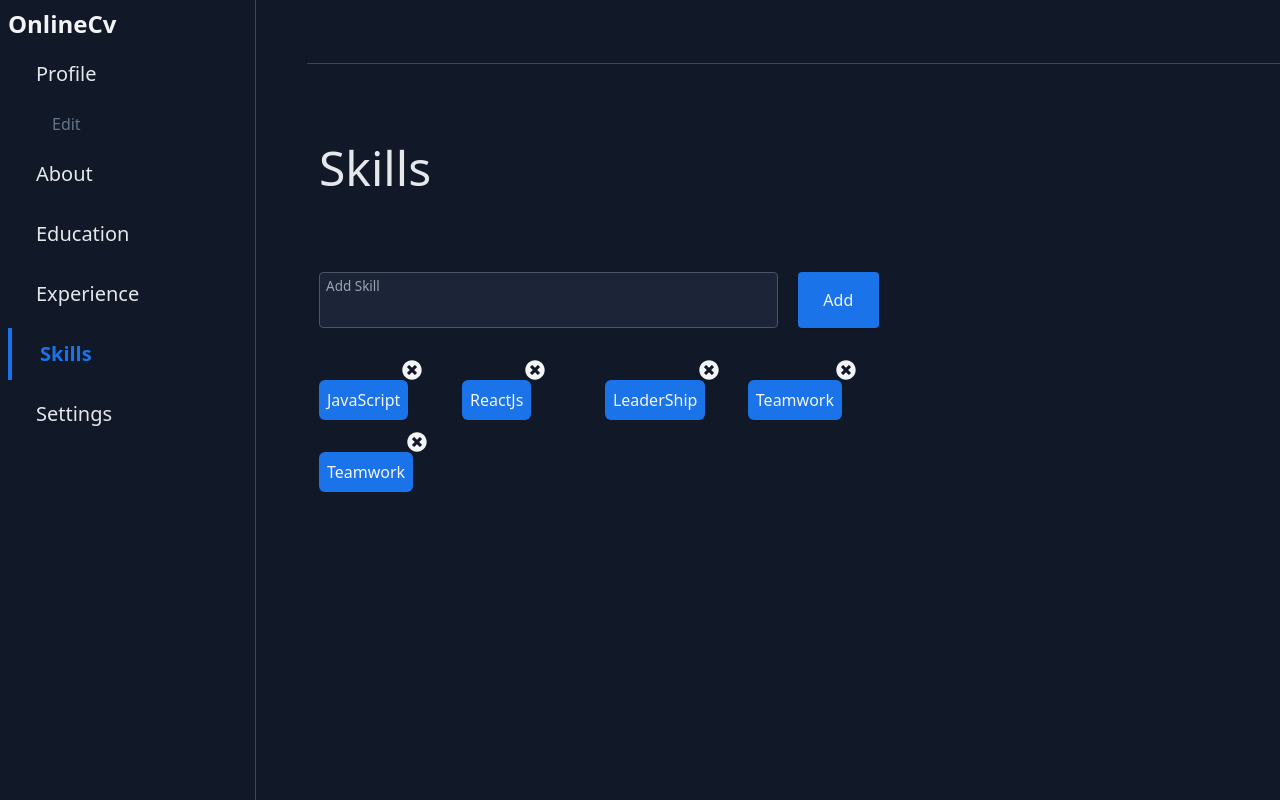
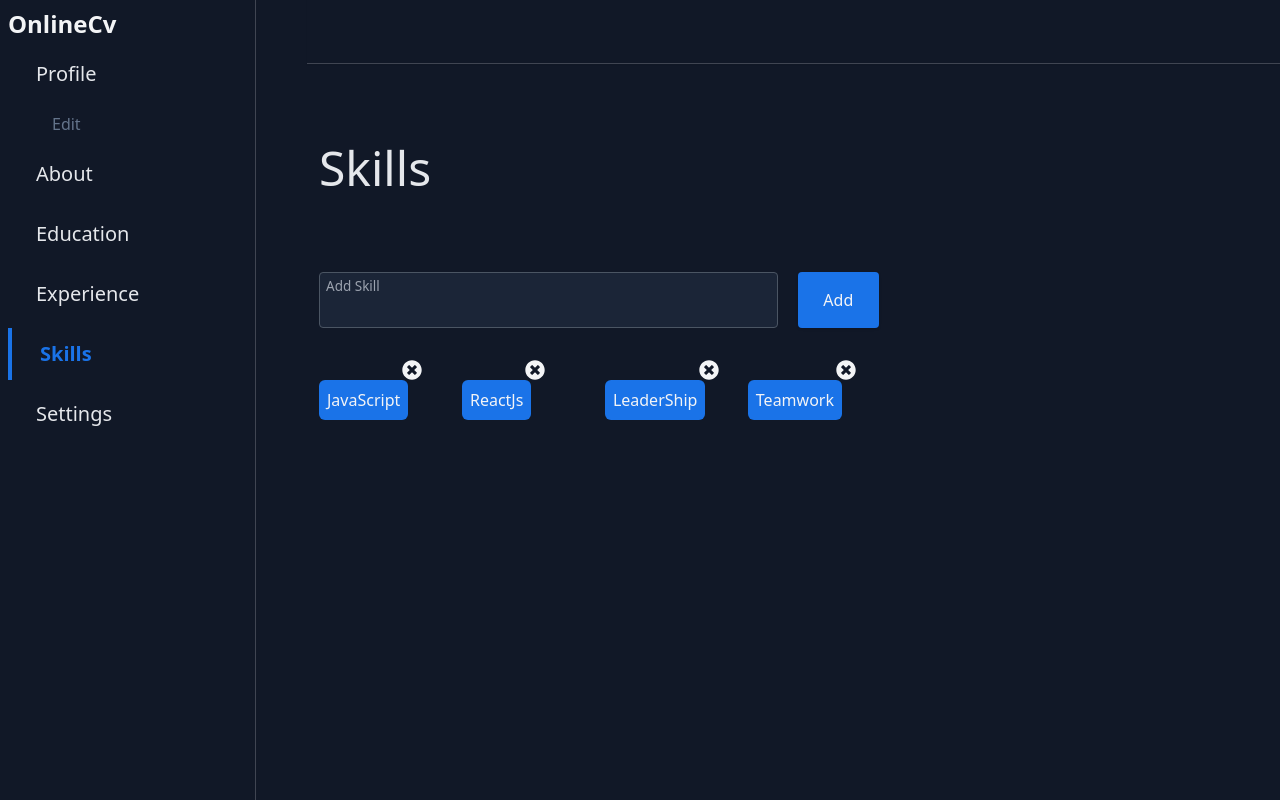
Before and after one commit to JosephChuksN/E-folio, a React (Create React App) app: page /skills in a window 1280 px wide. Built offline with nearby package versions, Linux system fonts and the light colour scheme; what @ngneat/falso would draw is missing.

Commit message:
Fixed skill handleDelete issue

```diff
--- a/src/TestData.js
+++ b/src/TestData.js
@@ -38,7 +38,7 @@ const experienceData = [
     {id:uuidv4(), company:"UNIR, Universidad Internacional de la Rioja", Role:"Front-end designer & Web designer", jobDescription:"Development and testing of corporate mailings, landings, and corporate banners design.", startDate:"2021-07-1", endDate:"2021-11-21",}
    ]
 
- const SkillsData = [{id:uuidv4(), skill:"JavaScript"}, {id:uuidv4(), skill:"ReactJs"}, {id:uuidv4(), skill:"LeaderShip"}, {id:uuidv4(), skill:"Teamwork"}, {id:uuidv4(), skill:"Teamwork"}]
+ const SkillsData = [{id:uuidv4(), skill:"JavaScript"}, {id:uuidv4(), skill:"ReactJs"}, {id:uuidv4(), skill:"LeaderShip"}, {id:uuidv4(), skill:"Teamwork"}, ]
 
 export const AboutTxt = AboutText;
 export {educationData, experienceData, user, SkillsData};
--- a/src/components/Skills/Skills.jsx
+++ b/src/components/Skills/Skills.jsx
@@ -1,17 +1,13 @@
 import { React } from "react";
 import AddSkill from "./AddSkill";
-import { FaTimesCircle } from "react-icons/fa";
+import SkillsDataTable from "./SkillsDataLayout";
+
 
 
 const Skills = (props) => {
-  const {skills, setSkills} = props
-const id = skills.id
 
 
-const handleDelete = ()=> {
-  setSkills(skills.filter(data => (data.id !== id)))
-  console.log(skills.id)
-   }
+
 
 
 return(
@@ -21,21 +17,23 @@ return(
   <h1 className="pl-3 text-5xl mb-20">Skills</h1>
   <div className='mt-24 lg:mt-0 text-gray-100 '>
     <AddSkill
-     skills={skills}
-     setSkills={setSkills}
+     skills={props.skills}
+     setSkills={props.setSkills}
      />
-     <div className="mt-10 grid lg:grid-cols-4 grid-cols-3 gap-3 items-center text-center p-3 lg:w-3/5">
-     {
-          props.skills.map((data) =>(
-              <div key={data.id} className="flex  justify-start">
-                 <span  className="p-2 bg-[#1a73e8] rounded-md mb-5">{data.skill}</span>
-                 <span onClick={handleDelete} className="relative bottom-5 right-1.5 text-xl"><FaTimesCircle /></span>
-              </div>
-          ))
+     <div className="mt-10 grid lg:grid-cols-4 grid-cols-3 gap-3 items-center text-center p-3 lg:w-3/5">{
+   props.skills.map(data=>(
+    <SkillsDataTable
+    key={data.id}
+    skills={data}
+    skillInfo={props.skills}
+    setSkills={props.setSkills}
+
+    />
+   ))
 
 
-    }
-     </div>
+
+}</div>
    </div>
 
   </div>
--- /dev/null
+++ b/src/components/Skills/SkillsDataLayout.jsx
@@ -0,0 +1,23 @@
+import React from "react";
+import { FaTimesCircle } from "react-icons/fa";
+
+
+const SkillsDataTable = ({skills, setSkills, skillInfo}) =>{
+const id = skills.id
+
+const handleDelete = ()=> {
+    setSkills(skillInfo.filter(data => (data.id !== id)))
+
+     }
+
+    return(
+        <>
+         <div  className="flex  justify-start">
+                 <span  className="p-2 bg-[#1a73e8] rounded-md mb-5">{skills.skill}</span>
+                 <span onClick={handleDelete} className="relative bottom-5 right-1.5 text-xl"><FaTimesCircle /></span>
+              </div>
+        </>
+    )
+}
+
+export default SkillsDataTable;
```
